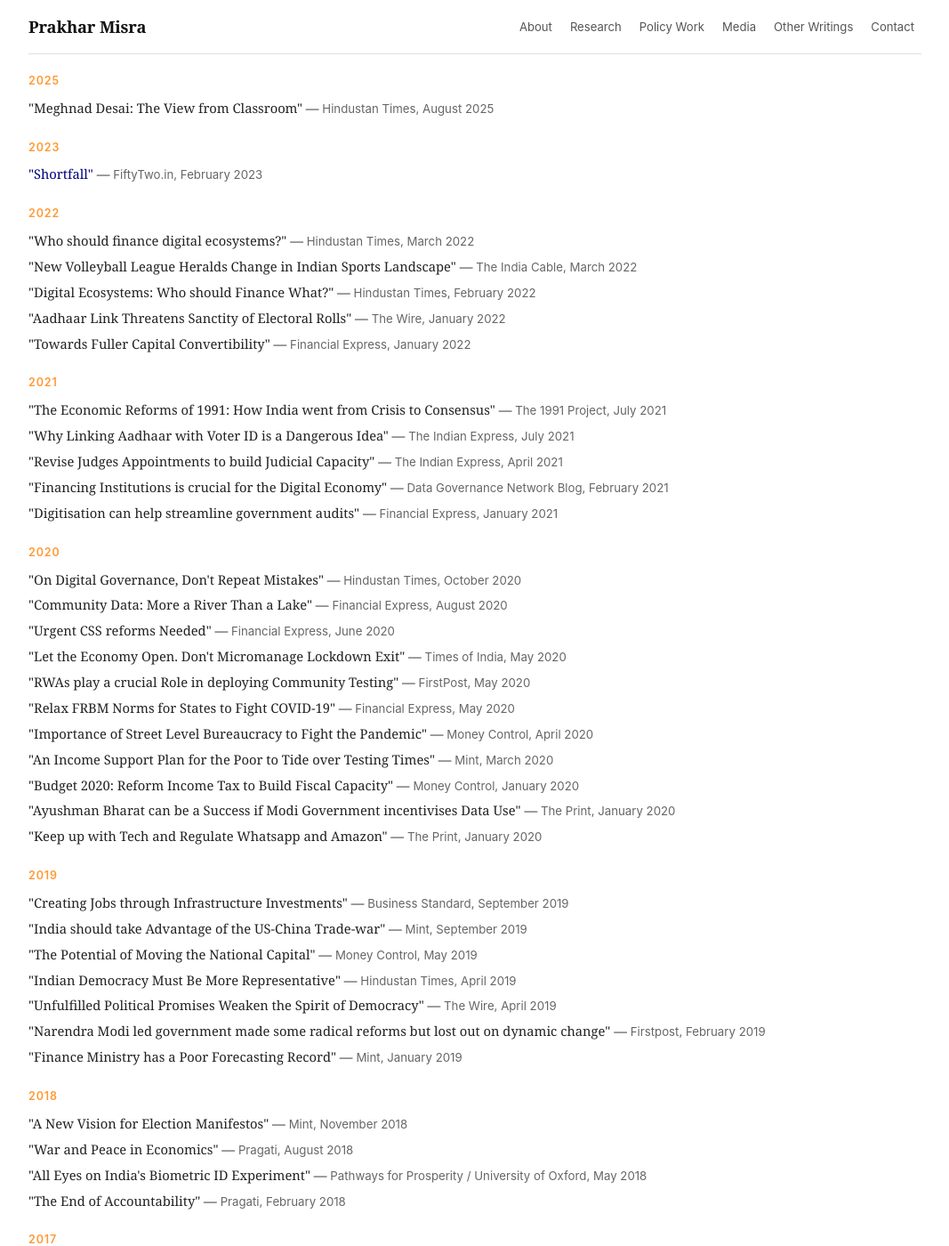
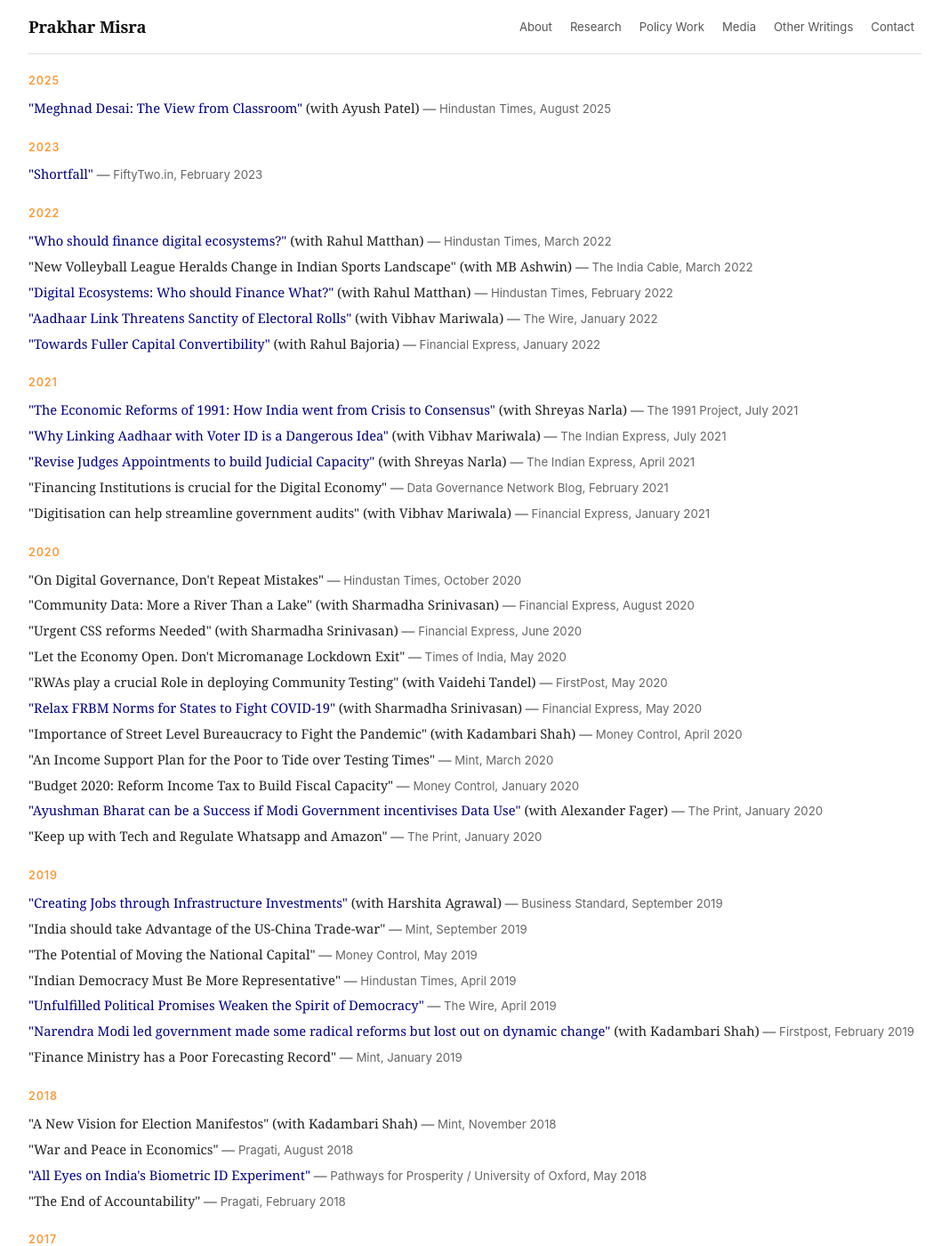
Before and after one commit to pmisra123/pmisra123.github.io, a Jekyll site: the page built from index.md, in a window 1280 px wide and 1400 px high, scrolled down 5331 px. Shown: the whole window at 89% size, without its empty margins (106-1173 px from the left). Built offline with Jekyll 4.4.1, drawn with Linux system fonts in a browser that asks for light colours; some of the changed text lies outside the part shown.

Commit message:
Other Writings: add hyperlinks and co-author credits throughout

```diff
--- a/index.md
+++ b/index.md
@@ -249,7 +249,7 @@ layout: default
 
 <div class="writings-year">2025</div>
 <ul class="writings-list">
-  <li>"Meghnad Desai: The View from Classroom" &mdash; <span class="outlet">Hindustan Times, August 2025</span></li>
+  <li><a href="https://www.hindustantimes.com/opinion/meghnad-desai-the-view-from-classroom-101754320451311.html" target="_blank">"Meghnad Desai: The View from Classroom"</a> (with Ayush Patel) &mdash; <span class="outlet">Hindustan Times, August 2025</span></li>
 </ul>
 
 <div class="writings-year">2023</div>
@@ -259,53 +259,53 @@ layout: default
 
 <div class="writings-year">2022</div>
 <ul class="writings-list">
-  <li>"Who should finance digital ecosystems?" &mdash; <span class="outlet">Hindustan Times, March 2022</span></li>
-  <li>"New Volleyball League Heralds Change in Indian Sports Landscape" &mdash; <span class="outlet">The India Cable, March 2022</span></li>
-  <li>"Digital Ecosystems: Who should Finance What?" &mdash; <span class="outlet">Hindustan Times, February 2022</span></li>
-  <li>"Aadhaar Link Threatens Sanctity of Electoral Rolls" &mdash; <span class="outlet">The Wire, January 2022</span></li>
-  <li>"Towards Fuller Capital Convertibility" &mdash; <span class="outlet">Financial Express, January 2022</span></li>
+  <li><a href="https://www.hindustantimes.com/opinion/who-should-finance-digital-ecosystems-101647956857781.html" target="_blank">"Who should finance digital ecosystems?"</a> (with Rahul Matthan) &mdash; <span class="outlet">Hindustan Times, March 2022</span></li>
+  <li>"New Volleyball League Heralds Change in Indian Sports Landscape" (with MB Ashwin) &mdash; <span class="outlet">The India Cable, March 2022</span></li>
+  <li><a href="https://www.hindustantimes.com/opinion/digital-ecosystems-who-should-finance-what-101645453920893.html" target="_blank">"Digital Ecosystems: Who should Finance What?"</a> (with Rahul Matthan) &mdash; <span class="outlet">Hindustan Times, February 2022</span></li>
+  <li><a href="https://thewire.in/government/election-laws-amendment-act-threatens-sanctity-of-electoral-rolls" target="_blank">"Aadhaar Link Threatens Sanctity of Electoral Rolls"</a> (with Vibhav Mariwala) &mdash; <span class="outlet">The Wire, January 2022</span></li>
+  <li><a href="https://the1991project.com/writing/op-eds/towards-fuller-capital-convertibility" target="_blank">"Towards Fuller Capital Convertibility"</a> (with Rahul Bajoria) &mdash; <span class="outlet">Financial Express, January 2022</span></li>
 </ul>
 
 <div class="writings-year">2021</div>
 <ul class="writings-list">
-  <li>"The Economic Reforms of 1991: How India went from Crisis to Consensus" &mdash; <span class="outlet">The 1991 Project, July 2021</span></li>
-  <li>"Why Linking Aadhaar with Voter ID is a Dangerous Idea" &mdash; <span class="outlet">The Indian Express, July 2021</span></li>
-  <li>"Revise Judges Appointments to build Judicial Capacity" &mdash; <span class="outlet">The Indian Express, April 2021</span></li>
+  <li><a href="https://the1991project.com/writing/essays/economic-reforms-1991-how-india-went-crisis-consensus" target="_blank">"The Economic Reforms of 1991: How India went from Crisis to Consensus"</a> (with Shreyas Narla) &mdash; <span class="outlet">The 1991 Project, July 2021</span></li>
+  <li><a href="https://indianexpress.com/article/opinion/columns/linking-aadhaar-card-voter-id-7399406/" target="_blank">"Why Linking Aadhaar with Voter ID is a Dangerous Idea"</a> (with Vibhav Mariwala) &mdash; <span class="outlet">The Indian Express, July 2021</span></li>
+  <li><a href="https://indianexpress.com/article/opinion/web-edits/revise-judges-appointment-process-to-build-judicial-capacity-7281976/" target="_blank">"Revise Judges Appointments to build Judicial Capacity"</a> (with Shreyas Narla) &mdash; <span class="outlet">The Indian Express, April 2021</span></li>
   <li>"Financing Institutions is crucial for the Digital Economy" &mdash; <span class="outlet">Data Governance Network Blog, February 2021</span></li>
-  <li>"Digitisation can help streamline government audits" &mdash; <span class="outlet">Financial Express, January 2021</span></li>
+  <li>"Digitisation can help streamline government audits" (with Vibhav Mariwala) &mdash; <span class="outlet">Financial Express, January 2021</span></li>
 </ul>
 
 <div class="writings-year">2020</div>
 <ul class="writings-list">
   <li>"On Digital Governance, Don't Repeat Mistakes" &mdash; <span class="outlet">Hindustan Times, October 2020</span></li>
-  <li>"Community Data: More a River Than a Lake" &mdash; <span class="outlet">Financial Express, August 2020</span></li>
-  <li>"Urgent CSS reforms Needed" &mdash; <span class="outlet">Financial Express, June 2020</span></li>
+  <li>"Community Data: More a River Than a Lake" (with Sharmadha Srinivasan) &mdash; <span class="outlet">Financial Express, August 2020</span></li>
+  <li>"Urgent CSS reforms Needed" (with Sharmadha Srinivasan) &mdash; <span class="outlet">Financial Express, June 2020</span></li>
   <li>"Let the Economy Open. Don't Micromanage Lockdown Exit" &mdash; <span class="outlet">Times of India, May 2020</span></li>
-  <li>"RWAs play a crucial Role in deploying Community Testing" &mdash; <span class="outlet">FirstPost, May 2020</span></li>
-  <li>"Relax FRBM Norms for States to Fight COVID-19" &mdash; <span class="outlet">Financial Express, May 2020</span></li>
-  <li>"Importance of Street Level Bureaucracy to Fight the Pandemic" &mdash; <span class="outlet">Money Control, April 2020</span></li>
+  <li>"RWAs play a crucial Role in deploying Community Testing" (with Vaidehi Tandel) &mdash; <span class="outlet">FirstPost, May 2020</span></li>
+  <li><a href="https://www.idfcinstitute.org/knowledge/publications/op-eds/relax-frbm-target-for-states-to-fight-covid-19/" target="_blank">"Relax FRBM Norms for States to Fight COVID-19"</a> (with Sharmadha Srinivasan) &mdash; <span class="outlet">Financial Express, May 2020</span></li>
+  <li>"Importance of Street Level Bureaucracy to Fight the Pandemic" (with Kadambari Shah) &mdash; <span class="outlet">Money Control, April 2020</span></li>
   <li>"An Income Support Plan for the Poor to Tide over Testing Times" &mdash; <span class="outlet">Mint, March 2020</span></li>
   <li>"Budget 2020: Reform Income Tax to Build Fiscal Capacity" &mdash; <span class="outlet">Money Control, January 2020</span></li>
-  <li>"Ayushman Bharat can be a Success if Modi Government incentivises Data Use" &mdash; <span class="outlet">The Print, January 2020</span></li>
+  <li><a href="https://theprint.in/opinion/ayushman-bharat-can-be-a-success-if-modi-govt-incentivises-digital-data-for-private-players/353827/" target="_blank">"Ayushman Bharat can be a Success if Modi Government incentivises Data Use"</a> (with Alexander Fager) &mdash; <span class="outlet">The Print, January 2020</span></li>
   <li>"Keep up with Tech and Regulate Whatsapp and Amazon" &mdash; <span class="outlet">The Print, January 2020</span></li>
 </ul>
 
 <div class="writings-year">2019</div>
 <ul class="writings-list">
-  <li>"Creating Jobs through Infrastructure Investments" &mdash; <span class="outlet">Business Standard, September 2019</span></li>
+  <li><a href="https://www.business-standard.com/article/opinion/creating-jobs-with-infrastructure-investment-119100100018_1.html" target="_blank">"Creating Jobs through Infrastructure Investments"</a> (with Harshita Agrawal) &mdash; <span class="outlet">Business Standard, September 2019</span></li>
   <li>"India should take Advantage of the US-China Trade-war" &mdash; <span class="outlet">Mint, September 2019</span></li>
   <li>"The Potential of Moving the National Capital" &mdash; <span class="outlet">Money Control, May 2019</span></li>
   <li>"Indian Democracy Must Be More Representative" &mdash; <span class="outlet">Hindustan Times, April 2019</span></li>
-  <li>"Unfulfilled Political Promises Weaken the Spirit of Democracy" &mdash; <span class="outlet">The Wire, April 2019</span></li>
-  <li>"Narendra Modi led government made some radical reforms but lost out on dynamic change" &mdash; <span class="outlet">Firstpost, February 2019</span></li>
+  <li><a href="https://thewire.in/politics/election-2019-party-manifestos" target="_blank">"Unfulfilled Political Promises Weaken the Spirit of Democracy"</a> &mdash; <span class="outlet">The Wire, April 2019</span></li>
+  <li><a href="https://www.idfcinstitute.org/knowledge/publications/op-eds/narendra-modi-led-govt-made-some-radical-reforms-but-largely-lost-opportunity-for-dynamic-change/" target="_blank">"Narendra Modi led government made some radical reforms but lost out on dynamic change"</a> (with Kadambari Shah) &mdash; <span class="outlet">Firstpost, February 2019</span></li>
   <li>"Finance Ministry has a Poor Forecasting Record" &mdash; <span class="outlet">Mint, January 2019</span></li>
 </ul>
 
 <div class="writings-year">2018</div>
 <ul class="writings-list">
-  <li>"A New Vision for Election Manifestos" &mdash; <span class="outlet">Mint, November 2018</span></li>
+  <li>"A New Vision for Election Manifestos" (with Kadambari Shah) &mdash; <span class="outlet">Mint, November 2018</span></li>
   <li>"War and Peace in Economics" &mdash; <span class="outlet">Pragati, August 2018</span></li>
-  <li>"All Eyes on India's Biometric ID Experiment" &mdash; <span class="outlet">Pathways for Prosperity / University of Oxford, May 2018</span></li>
+  <li><a href="https://pathwayscommission.bsg.ox.ac.uk/blog/all-eyes-indias-biometric-id-experiment/" target="_blank">"All Eyes on India's Biometric ID Experiment"</a> &mdash; <span class="outlet">Pathways for Prosperity / University of Oxford, May 2018</span></li>
   <li>"The End of Accountability" &mdash; <span class="outlet">Pragati, February 2018</span></li>
 </ul>
 
@@ -317,13 +317,13 @@ layout: default
   <li>"Handle with Care" &mdash; <span class="outlet">Pragati, September 2017</span></li>
   <li>"Swachh Bharat Abhiyaan: An Ineffective Remedy" &mdash; <span class="outlet">Oxford Policy Blog, May 2017</span></li>
   <li>"Why don't we See Wrestlers from Tamil Nadu or Runners from Bihar and Haryana" &mdash; <span class="outlet">FirstPost, April 2017</span></li>
-  <li>"Is India Growing?" &mdash; <span class="outlet">Swarajya, March 2017</span></li>
+  <li><a href="https://swarajyamag.com/ideas/is-india-growing" target="_blank">"Is India Growing?"</a> (with Kadambari Shah) &mdash; <span class="outlet">Swarajya, March 2017</span></li>
 </ul>
 
 <div class="writings-year">2016</div>
 <ul class="writings-list">
   <li>"Looking East for Lessons on Labor" &mdash; <span class="outlet">The Hindu (thRead), September 2016</span></li>
-  <li>"Budget 2016: A Fiscal Perspective" &mdash; <span class="outlet">Swarajya Magazine, March 2016</span></li>
+  <li><a href="https://swarajyamag.com/economy/budget-2016-a-fiscal-perspective" target="_blank">"Budget 2016: A Fiscal Perspective"</a> &mdash; <span class="outlet">Swarajya Magazine, March 2016</span></li>
   <li>"Understanding Capital Reforms in China and Some Lessons for India" &mdash; <span class="outlet">Swarajya Magazine, February 2016</span></li>
   <li>"How Fiscal Targets will shape the Union Budget 2016" &mdash; <span class="outlet">Scroll, February 2016</span></li>
 </ul>
```
